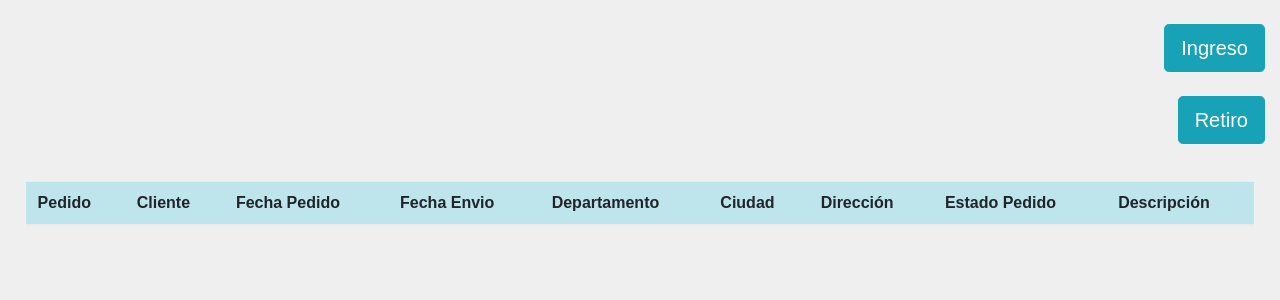
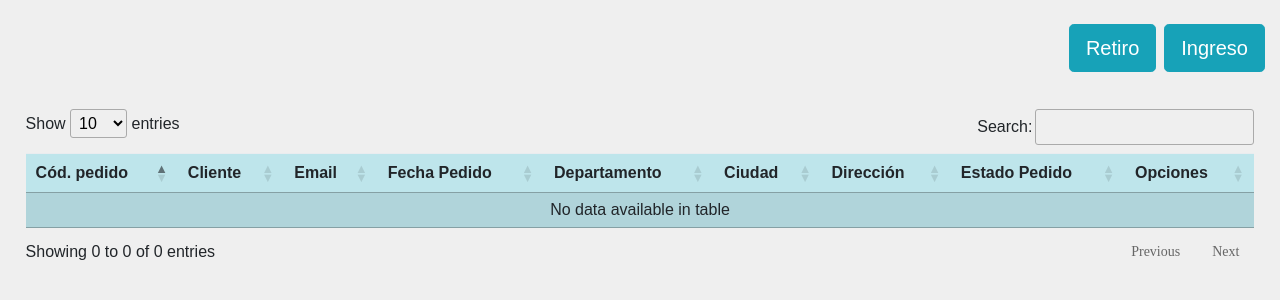
Before and after one commit to sebasgarci99dev/ferreApp, a PHP site: page /vistas/bodega/bodega.php in a window 1280 px wide. Shown: the part 60-360 px from the top of the page. Run offline with PHP 8.4, Linux system fonts and the light colour scheme; the visitor is signed in with stand-in values (Sample User, id 1); data that the repository does not hold is empty; some libraries are stand-ins or nearby versions; some web fonts are replaced.

Commit message:
listar pedidos
v1.0.1_jorge

```diff
--- a/server/Clases/cargarPedidos.php
+++ b/server/Clases/cargarPedidos.php
@@ -12,19 +12,23 @@
 	$consulta = "
 		SELECT
 			p.idPedido,
-			cl.idCliente,
+			concat(cl.nombres, ' ',cl.apellidos) as cliente,
+		    cl.email,
 			p.fechaPedido,
-			p.fechaEnvio,
 			d.nombre_depto,
 			c.nombre_ciudad,
-			p.direccion
-			e.estado,
-			p.descripcion
+			p.direccion,
+			e.estado
 		FROM pedidos p
-		JOIN clientes cl ON cl.idCliente = p.idCliente
-		JOIN departamentos d ON d.idDepto = p.idDepto
-		JOIN ciudad c ON c.idCiudad = p.idCiudad
-		JOIN estadopedido e ON e.idEstadoPedido = p.idEstadoPedido";
+		JOIN clientes cl
+			ON cl.idCliente = p.idCliente
+		    AND cl.estado = 0
+		JOIN departamentos d
+			ON d.idDepto = p.idDepto
+		JOIN ciudad c
+			ON c.idCiudad = p.idCiudad
+		JOIN estadopedido e
+			ON e.idEstadoPedido = p.idEstadoPedido";
 
 
 	$resultado = mysqli_query($conexion, $consulta) or die('no se consulto el usuario');
--- a/vistas/bodega/bodega.php
+++ b/vistas/bodega/bodega.php
@@ -66,6 +66,10 @@
 		#tablaUsuarios thead th {
 		    text-align: center;
 		}
+
+		#btnIngresoProduto {
+			margin-left: 0.5rem;
+		}
 	</style>
 <body>
 	<div class="sidebar-menu">
@@ -81,9 +85,6 @@
 	<br>
 	<div class="col-lg-12 col-12 d-flex flex-row-reverse">
 		<button class="btn btn-lg btn-info" id="btnIngresoProduto" data-toggle="modal" data-target="#modalIngreso">Ingreso</button>
-	</div>
-	<br>
-	<div class="col-lg-12 col-12 d-flex flex-row-reverse">
 		<button class="btn btn-lg btn-info" id="btnRetiroProducto" data-toggle="modal" data-target="#modalRetiro">Retiro</button>
 	</div>
 	<br>
@@ -91,15 +92,15 @@
 		<table id="tablaPedidos" class="display table table-info table-striped dt-responsive nowrap" style="width:100%">
 	        <thead>
 	            <tr>
-	                <th>Pedido</th>
+	                <th>Cód. pedido</th>
 					<th>Cliente</th>
+					<th>Email</th>
 					<th>Fecha Pedido</th>
-					<th>Fecha Envio</th>
 					<th>Departamento</th>
 					<th>Ciudad</th>
 					<th>Dirección</th>
 					<th>Estado Pedido</th>
-					<th>Descripción</th>
+					<th>Opciones</th>
 	            </tr>
 	        </thead>
 	        <tbody>
--- a/vistas/bodega/index.js
+++ b/vistas/bodega/index.js
@@ -112,17 +112,16 @@ function iniciarTablaPedidos(callback) {
     	},
         "columns": [
             {"data" : "idPedido"},
-			{"data" : "idCliente"},
+			{"data" : "cliente"},
+			{"data" : "email"},
 			{"data" : "fechaPedido"},
-			{"data" : "fechaEnvio"},
-			{"data" : "idDepto"},
-			{"data" : "idCiudad"},
+			{"data" : "nombre_depto"},
+			{"data" : "nombre_ciudad"},
 			{"data" : "direccion"},
-			{"data"	: "idEstadoPedido",
-            {"data" : "descripcion",
-
+			{"data"	: "estado"},
+            {"data" : "idPedido",
 				render : function(data, type, row) {
-					var html = '<i id="editUsuario" data-id='+data+' class="far fa-edit fa-2x editarUsuario" ></i>'
+					var html = '<i id="editarPedido" data-id='+data+' class="far fa-edit fa-2x editarPedido" ></i>'
 					return html;
 				}
 			}
```
